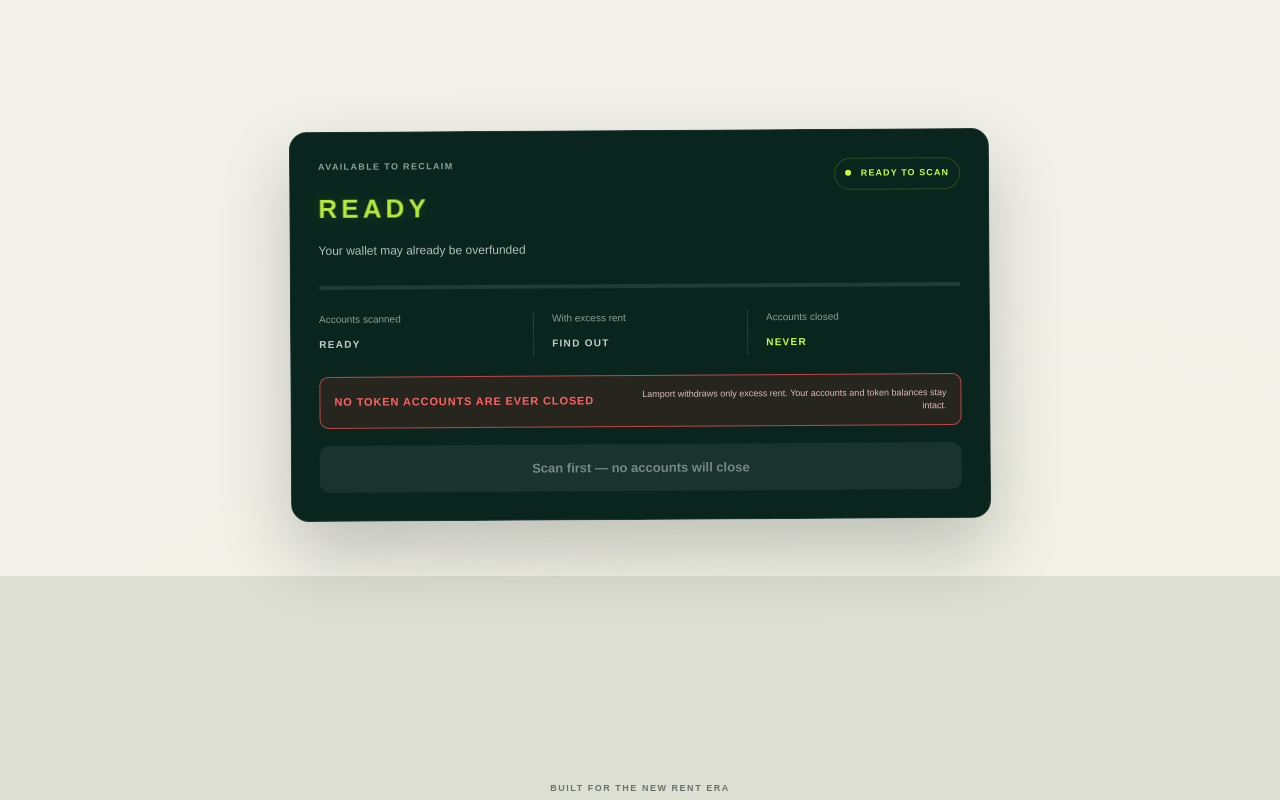
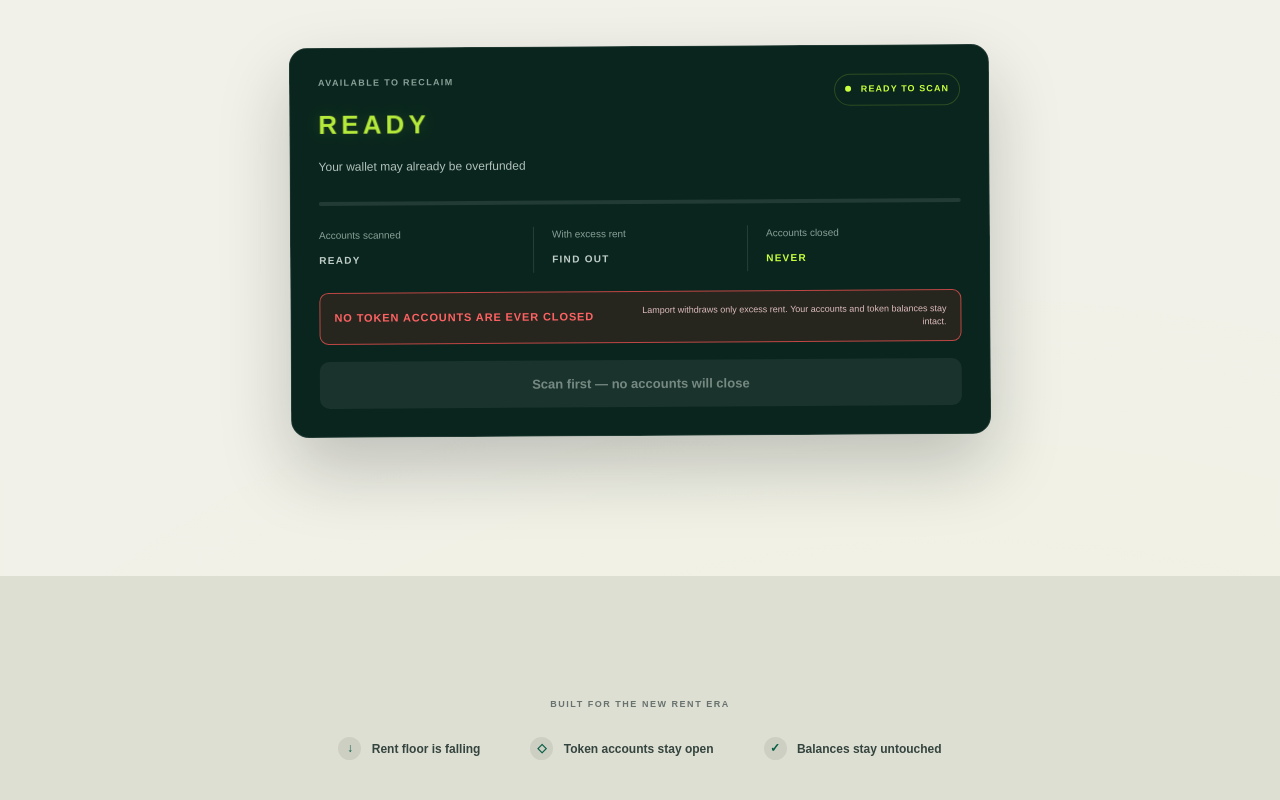
Before and after one commit to poshnet/overfunded, a Next.js app: page / in a window 1280 px wide. Shown: the part 620-1420 px from the top of the page. Built offline with nearby package versions, Linux system fonts and the light colour scheme.

Commit message:
Tighten hero reclaim panel spacing

```diff
--- a/app/globals.css
+++ b/app/globals.css
@@ -27,7 +27,7 @@ button, a { font: inherit; } button { cursor: pointer; }
 .orbit-one { width: 144px; height: 144px; left: 7%; top: 128px; }
 .orbit-two { width: 82px; height: 82px; right: 10%; top: 230px; transform: rotate(16deg); }
 .hero > *:not(.hero-orbit) { position: relative; z-index: 1; }
-.reclaim-card { position: absolute; z-index: 2; left: 50%; bottom: -154px; width: min(700px, calc(100% - 36px)); transform: translateX(-50%) rotate(-.35deg); padding: 28px; text-align: left; border: 1px solid rgba(255,255,255,.1); border-radius: 18px; background: #09251d; color: #fff; box-shadow: 0 32px 70px rgba(8,22,18,.22); transition: transform .35s ease; }.reclaim-card.is-demo { transform: translateX(-50%) rotate(.2deg) translateY(-4px); }
+.reclaim-card { position: absolute; z-index: 2; left: 50%; bottom: -70px; width: min(700px, calc(100% - 36px)); transform: translateX(-50%) rotate(-.35deg); padding: 28px; text-align: left; border: 1px solid rgba(255,255,255,.1); border-radius: 18px; background: #09251d; color: #fff; box-shadow: 0 32px 70px rgba(8,22,18,.22); transition: transform .35s ease; }.reclaim-card.is-demo { transform: translateX(-50%) rotate(.2deg) translateY(-4px); }
 .card-head { display: flex; justify-content: space-between; gap: 20px; }.card-head p { margin: 0 0 7px; color: #89a098; font-size: 9px; font-weight: 800; letter-spacing: .15em; }.card-head strong { display: block; font-family: Georgia, serif; font-size: 46px; font-weight: 500; letter-spacing: -.04em; }.card-head strong small { color: var(--acid); font-family: Arial, sans-serif; font-size: 15px; font-weight: 800; letter-spacing: .04em; }.card-head div > span { display: block; margin-top: 6px; color: #b1c0bb; font-size: 12px; }
 .card-head strong.word-value { padding: 8px 0 7px; color: var(--acid); font-family: Arial, sans-serif; font-size: 26px; font-weight: 900; letter-spacing: .16em; animation: idle-glow 2.1s ease-in-out infinite; }
 .status-pill { align-self: start; padding: 8px 10px; border: 1px solid rgba(201,255,61,.18); border-radius: 999px; color: var(--acid); font-size: 9px; font-weight: 900; letter-spacing: .12em; }.status-pill i { display: inline-block; width: 6px; height: 6px; margin-right: 6px; border-radius: 50%; background: var(--acid); }
@@ -40,7 +40,7 @@ button, a { font: inherit; } button { cursor: pointer; }
 .fee-preview { display: flex; justify-content: space-between; gap: 20px; margin: -4px 0 15px; padding: 12px 14px; border-radius: 8px; background: rgba(255,255,255,.055); color: #8fa49c; font-size: 10px; }.fee-preview span { display: flex; gap: 8px; }.fee-preview b { color: #c4d0cc; }.fee-preview strong { color: var(--acid); }
 .reclaim-button { width: 100%; border: 0; border-radius: 10px; background: var(--acid); color: var(--ink); padding: 14px; font-size: 13px; font-weight: 900; }.reclaim-button:disabled { cursor: default; background: rgba(255,255,255,.09); color: #91a29c; }
 .inline-notice { margin: 14px 4px -4px; color: #aec0ba; font-size: 11px; line-height: 1.45; }
-.proof-strip { min-height: 300px; padding: 206px clamp(24px, 6vw, 92px) 42px; background: #dedfd3; text-align: center; }.proof-strip > p { color: #68736f; font-size: 9px; font-weight: 900; letter-spacing: .17em; }.proof-items { display: flex; justify-content: center; gap: 50px; margin-top: 25px; }.proof-items span { color: #34443e; font-size: 12px; font-weight: 700; }.proof-items b { display: inline-grid; width: 23px; height: 23px; place-items: center; margin-right: 7px; border-radius: 50%; background: rgba(8,22,18,.08); color: var(--green); }
+.proof-strip { min-height: 216px; padding: 122px clamp(24px, 6vw, 92px) 42px; background: #dedfd3; text-align: center; }.proof-strip > p { color: #68736f; font-size: 9px; font-weight: 900; letter-spacing: .17em; }.proof-items { display: flex; justify-content: center; gap: 50px; margin-top: 25px; }.proof-items span { color: #34443e; font-size: 12px; font-weight: 700; }.proof-items b { display: inline-grid; width: 23px; height: 23px; place-items: center; margin-right: 7px; border-radius: 50%; background: rgba(8,22,18,.08); color: var(--green); }
 
 .section-kicker { margin: 0 0 23px; color: #6b7772; font-size: 9px; font-weight: 900; letter-spacing: .18em; }
 .section-kicker.light { color: #8aa299; }
```
